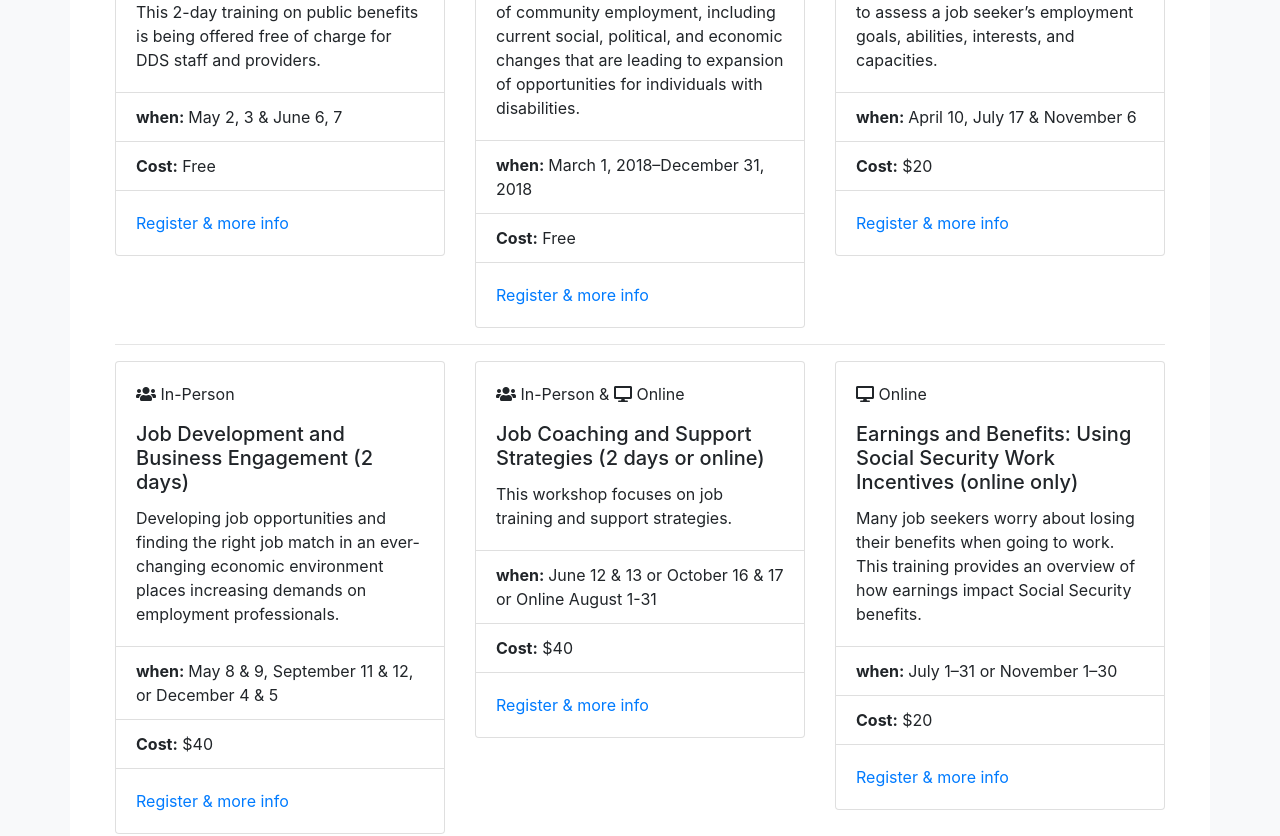
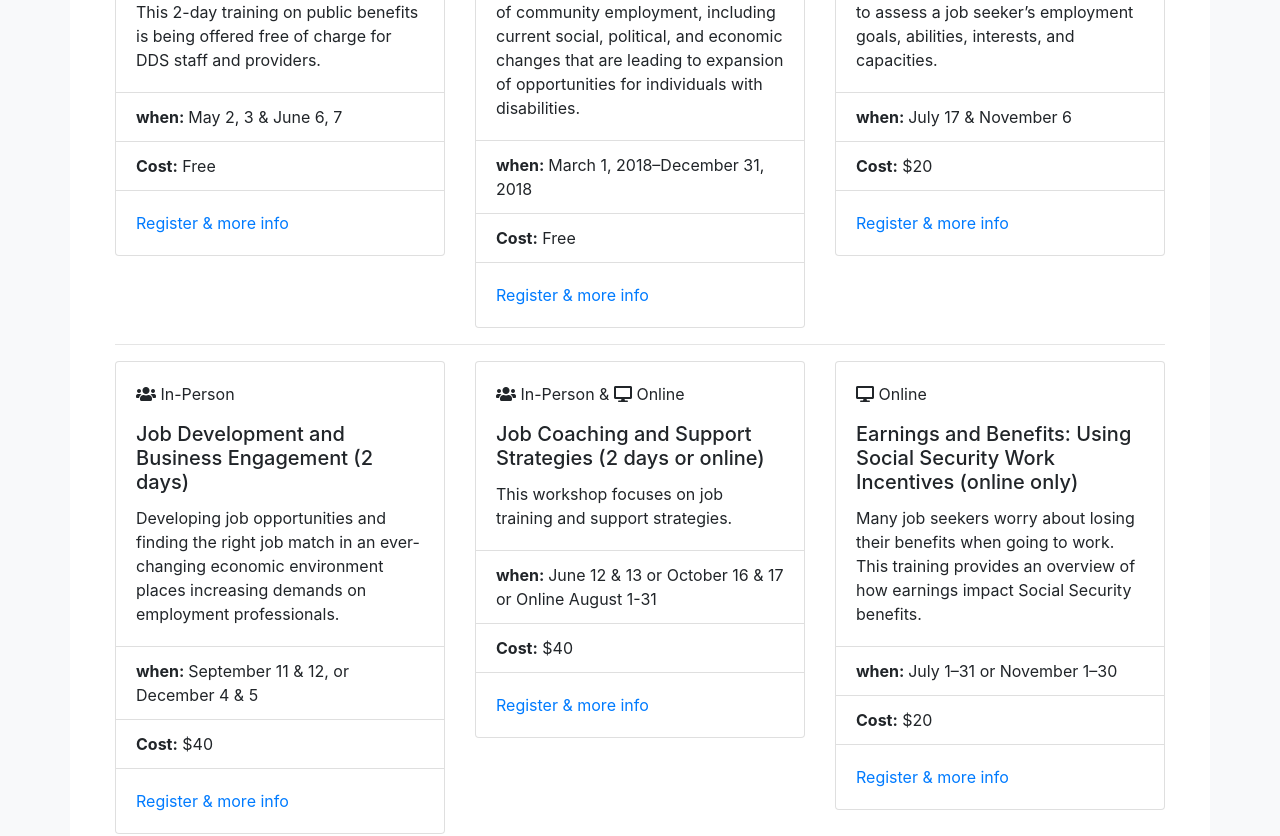
Before and after one commit to communityinclusion/employmentfirstma.org, a Jekyll site: the page built from providertraining/index.html, in a window 1280 px wide and 1400 px high. Shown: the part 438-1274 px from the top of the window. Built offline with Jekyll 4.4.1, drawn with Linux system fonts in a browser that asks for light colours; nearby versions of some CDN libraries; a script that is not in the unit is left out; comment, search, counter and statistics services are not loaded.

Commit message:
removed dates

```diff
--- a/_includes/tr-index.html
+++ b/_includes/tr-index.html
@@ -45,7 +45,7 @@
                     <p class="card-text">This workshop focuses on strategies to assess a job seeker’s employment goals, abilities, interests, and capacities. </p>
                   </div>
                   <ul class="list-group list-group-flush">
-                    <li class="list-group-item"><b>when: </b>April 10, July 17 & November 6 </li>
+                    <li class="list-group-item"><b>when: </b>July 17 & November 6 </li>
                     <li class="list-group-item"><b>Cost:</b> $20</li>
 
                   </ul>
@@ -66,7 +66,7 @@
                           <p class="card-text">Developing job opportunities and finding the right job match in an ever-changing economic environment places increasing demands on employment professionals. </p>
                         </div>
                         <ul class="list-group list-group-flush">
-                          <li class="list-group-item"><b>when: </b>May 8 & 9, September 11 & 12, or December 4 & 5 </li>
+                          <li class="list-group-item"><b>when: </b> September 11 & 12, or December 4 & 5 </li>
                           <li class="list-group-item"><b>Cost:</b> $40</li>
 
                         </ul>
```
Also changed, not shown: 2 other files.
